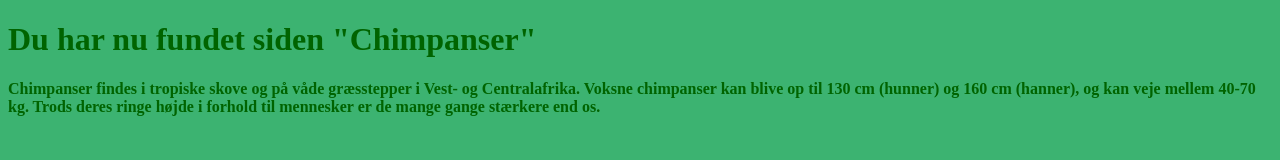
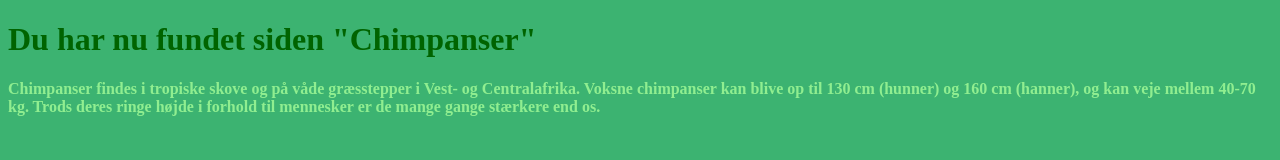
Before and after one commit to OskarRB/OskarRB.github.io, a plain HTML site: page chimpanser/index.html in a window 1280 px wide. Drawn offline with Linux system fonts and the light colour scheme.

Commit message:
Update index.html

```diff
--- a/chimpanser/index.html
+++ b/chimpanser/index.html
@@ -25,4 +25,4 @@
 
 <h1> <font color="DarkGreen">Du har nu fundet siden "Chimpanser" </h1></font></p>
 
-<h4> <font color="DarkGreen">Chimpanser findes i tropiske skove og på våde græsstepper i Vest- og Centralafrika. Voksne chimpanser kan blive op til 130 cm (hunner) og 160 cm (hanner), og kan veje mellem 40-70 kg. Trods deres ringe højde i forhold til mennesker er de mange gange stærkere end os. </h4></font></p>
+<h4> <font color="LightGreen">Chimpanser findes i tropiske skove og på våde græsstepper i Vest- og Centralafrika. Voksne chimpanser kan blive op til 130 cm (hunner) og 160 cm (hanner), og kan veje mellem 40-70 kg. Trods deres ringe højde i forhold til mennesker er de mange gange stærkere end os. </h4></font></p>
```
